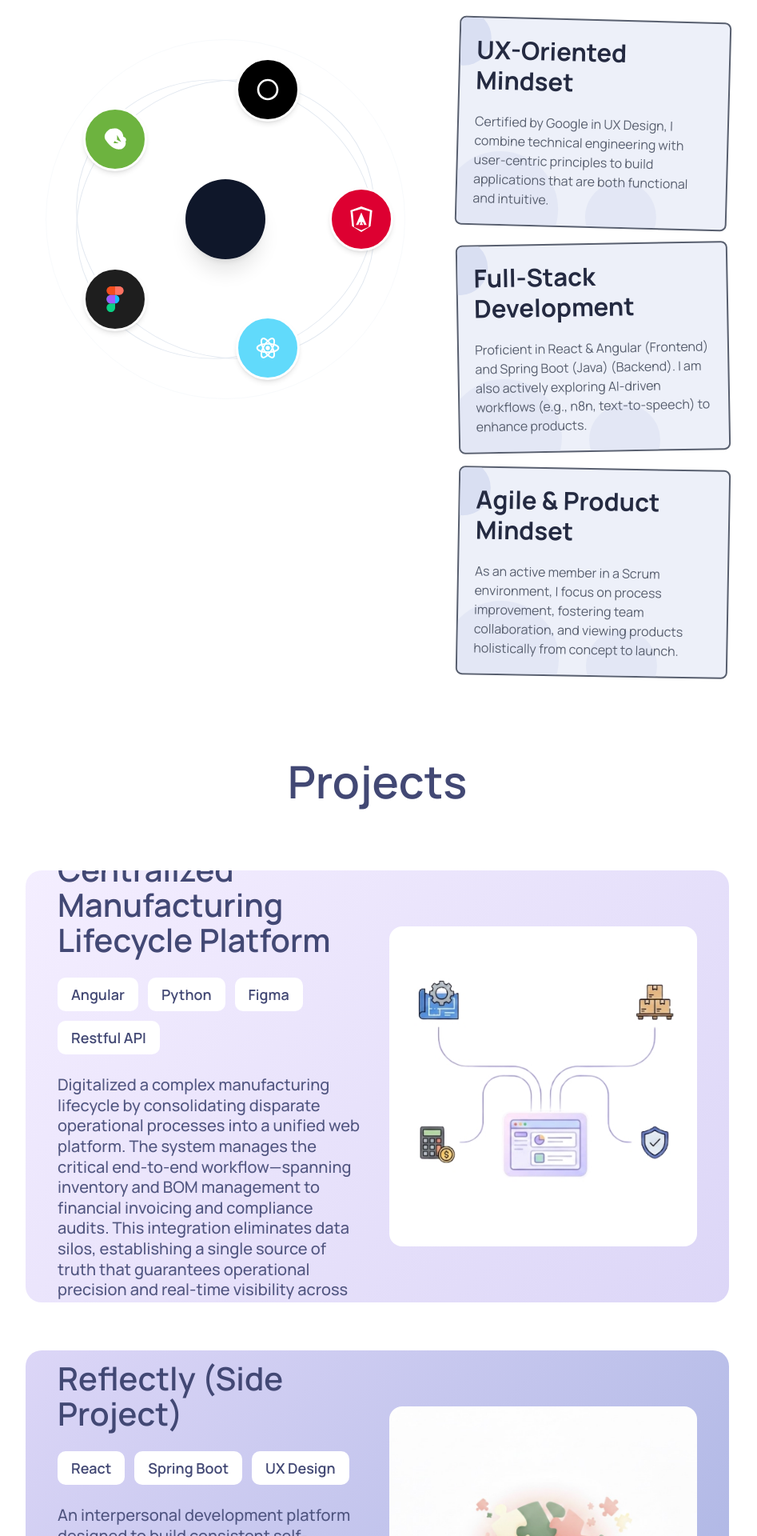
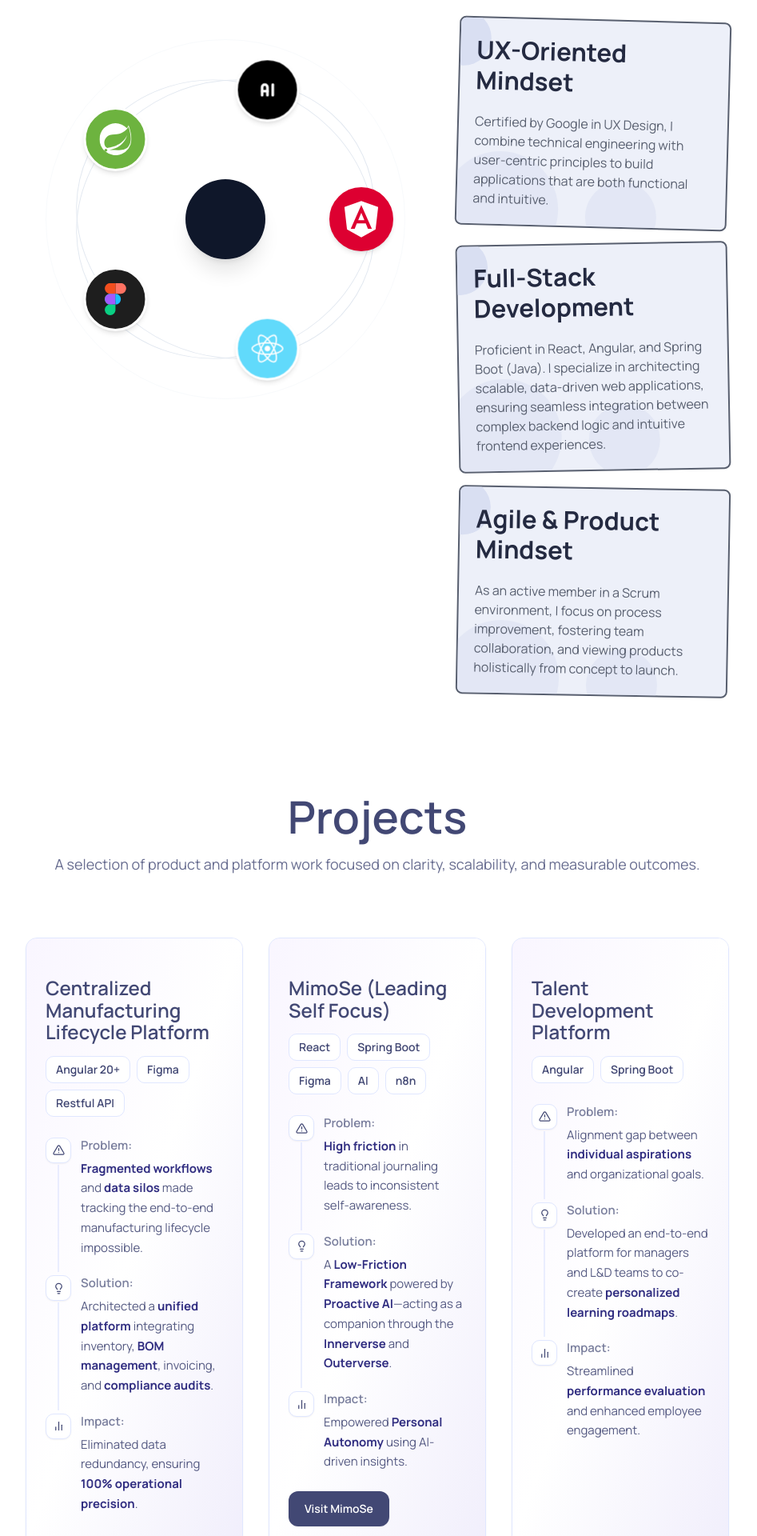
Before and after one commit to hankimthuy/Thuy-Porfolio, a Next.js app: page / in a window 1280 px wide. Shown: the part 820-2740 px from the top of the page at 80% size, without its empty margins (168-1115 px from the left). Built offline with nearby package versions, Linux system fonts and the light colour scheme; some icons are missing.

Commit message:
update projects

```diff
--- a/app/layout.tsx
+++ b/app/layout.tsx
@@ -17,8 +17,10 @@ export default function RootLayout({
 }>) {
   return (
     <html lang="en" suppressHydrationWarning>
-      <ScrollToTop />
-        <body suppressHydrationWarning>{children}</body>
+      <body suppressHydrationWarning>
+        {children}
+        <ScrollToTop />
+      </body>
     </html>
   );
 }
--- a/components/Footer.tsx
+++ b/components/Footer.tsx
@@ -57,7 +57,7 @@ export default function Footer() {
         {/* Bottom Footer */}
         <div className="border-t border-dashed border-[#26252B] pt-6 lg:pt-[32px] flex flex-col sm:flex-row items-center justify-between gap-4">
           <p className="text-sm lg:text-[16px] font-normal text-[#1D2130]">
-            Built by Thuy.io
+            Built by Thuy_
           </p>
           <div className="flex flex-col sm:flex-row items-center gap-2 lg:gap-[20px]">
             <p className="text-sm lg:text-[16px] font-normal text-[#1D2130]">
--- a/components/Projects.tsx
+++ b/components/Projects.tsx
@@ -1,57 +1,101 @@
 'use client';
+
+import type { ReactNode } from 'react';
+import { FiAlertTriangle, FiBarChart2 } from 'react-icons/fi';
+import { LuLightbulb } from 'react-icons/lu';
 
 interface ProjectCardProps {
   title: string;
   tags: string[];
-  description: string;
-  imageBg?: string;
-  image?: string; // Path to project image
-  caseStudyLink?: string;
+  problem: ReactNode;
+  solution: ReactNode;
+  impact: ReactNode;
+  cta?: {
+    label: string;
+    href: string;
+  };
+  illustrationVariant?: 'manufacturing' | 'ai' | 'talent';
 }
 
-function ProjectCard({ title, tags, description, imageBg, image, caseStudyLink }: ProjectCardProps) {
+function Icon({ name, className }: { name: 'warning' | 'lightbulb' | 'chart'; className?: string }) {
+  if (name === 'warning') return <FiAlertTriangle aria-hidden="true" className={className} />;
+  if (name === 'lightbulb') return <LuLightbulb aria-hidden="true" className={className} />;
+  return <FiBarChart2 aria-hidden="true" className={className} />;
+}
+
+function ProjectCard({ title, tags, problem, solution, impact, cta, illustrationVariant }: ProjectCardProps) {
   return (
-    <div className="relative rounded-[12px] lg:rounded-[20px] overflow-hidden h-auto lg:h-[540px] min-h-[400px] lg:min-h-[540px]">
-      <div
-        className="absolute inset-0"
-        style={{
-          background: imageBg || 'linear-gradient(135deg, #F4EEFF 0%, #DCD6F7 100%)',
-        }}
-      />
+    <div className="relative rounded-[14px] overflow-hidden border border-indigo-100 bg-white shadow-sm transition-transform duration-200 will-change-transform hover:shadow-lg hover:shadow-indigo-200/60 hover:scale-[1.01]">
+      <div className="absolute inset-0 bg-gradient-to-br from-[#F4EEFF]/55 via-white to-[#DCD6F7]/40" />
 
-      <div className="relative z-10 p-6 lg:p-[40px] h-full flex flex-col lg:flex-row items-center gap-6 lg:gap-[30px]">
-        {/* Content Section */}
-        <div className="flex-1 flex flex-col justify-center w-full lg:w-auto">
-          <h3 className="text-2xl lg:text-[40px] font-semibold leading-[1.1] text-[#424874] mb-4 lg:mb-[25px]">
+      <div className="relative z-10 p-6">
+        <h3 className="mt-6 text-xl lg:text-[24px] font-semibold leading-[1.15] text-[#424874]">
           {title}
         </h3>
 
-          <div className="flex flex-wrap gap-2 lg:gap-[12px] mb-4 lg:mb-[25px]">
+        <div className="mt-4 flex flex-wrap gap-2">
           {tags.map((tag, index) => (
             <span
               key={index}
-                className="bg-white text-[#424874] px-3 py-1.5 lg:px-[17px] lg:py-[11px] rounded-[8px] lg:rounded-[10px] text-sm lg:text-[18px] font-semibold"
+              className="bg-white text-[#424874] border border-indigo-100 px-3 py-1.5 rounded-[10px] text-sm font-semibold"
             >
               {tag}
             </span>
           ))}
         </div>
 
-          <p className="text-base lg:text-[20px] font-medium leading-[1.28] text-[#424874] max-w-full lg:max-w-[442px] opacity-90">
-            {description}
-          </p>
+        <div className="mt-6">
+          <div className="space-y-5 text-[15px] leading-[1.65] text-[#424874]/90">
+            <div className="flex gap-3">
+              <div className="relative w-8 flex-shrink-0 flex justify-center">
+                <div className="mt-0.5 h-8 w-8 rounded-[10px] bg-white border border-indigo-100 text-[#424874] flex items-center justify-center shadow-sm">
+                  <Icon name="warning" className="h-4.5 w-4.5" />
+                </div>
+                <div className="absolute left-1/2 top-9 bottom-[-18px] -translate-x-1/2 border-l border-indigo-200/70" />
+              </div>
+              <div className="min-w-0">
+                <div className="text-[#424874]/70 font-semibold">Problem:</div>
+                <div className="mt-1">{problem}</div>
+              </div>
             </div>
 
-        {/* Image Section */}
-        {image && (
-          <div className="flex-1 flex items-center justify-center w-full lg:w-auto">
-            <div className="relative w-full max-w-full lg:max-w-[500px] h-[250px] lg:h-[400px] rounded-[12px] lg:rounded-[16px] overflow-hidden">
-              <img
-                src={image}
-                alt={title}
-                className="w-full h-full object-cover"
-              />
+            <div className="flex gap-3">
+              <div className="relative w-8 flex-shrink-0 flex justify-center">
+                <div className="mt-0.5 h-8 w-8 rounded-[10px] bg-white border border-indigo-100 text-[#424874] flex items-center justify-center shadow-sm">
+                  <Icon name="lightbulb" className="h-4.5 w-4.5" />
                 </div>
+                <div className="absolute left-1/2 top-9 bottom-[-18px] -translate-x-1/2 border-l border-indigo-200/70" />
+              </div>
+              <div className="min-w-0">
+                <div className="text-[#424874]/70 font-semibold">Solution:</div>
+                <div className="mt-1">{solution}</div>
+              </div>
+            </div>
+
+            <div className="flex gap-3">
+              <div className="relative w-8 flex-shrink-0 flex justify-center">
+                <div className="mt-0.5 h-8 w-8 rounded-[10px] bg-white border border-indigo-100 text-[#424874] flex items-center justify-center shadow-sm">
+                  <Icon name="chart" className="h-4.5 w-4.5" />
+                </div>
+              </div>
+              <div className="min-w-0">
+                <div className="text-[#424874]/70 font-semibold">Impact:</div>
+                <div className="mt-1">{impact}</div>
+              </div>
+            </div>
+          </div>
+        </div>
+
+        {cta && (
+          <div className="mt-6">
+            <a
+              href={cta.href}
+              target="_blank"
+              rel="noreferrer"
+              className="inline-flex items-center justify-center rounded-[12px] px-5 py-3 text-sm font-semibold bg-[#424874] text-white shadow-sm transition-colors hover:bg-[#34385f] focus:outline-none focus-visible:ring-2 focus-visible:ring-offset-2 focus-visible:ring-indigo-400"
+            >
+              {cta.label}
+            </a>
           </div>
         )}
       </div>
@@ -60,33 +104,91 @@ function ProjectCard({ title, tags, description, imageBg, image, caseStudyLink }
 }
 
 export default function Projects() {
-  const projects = [
+  const projects: ProjectCardProps[] = [
     {
       title: 'Centralized Manufacturing Lifecycle Platform',
-      tags: ['Angular', 'Python', 'Figma', 'Restful API'],
-      description: 'Digitalized a complex manufacturing lifecycle by consolidating disparate operational processes into a unified web platform. The system manages the critical end-to-end workflow—spanning inventory and BOM management to financial invoicing and compliance audits. This integration eliminates data silos, establishing a single source of truth that guarantees operational precision and real-time visibility across departments.',
-      imageBg: 'linear-gradient(135deg, #F4EEFF 0%, #DCD6F7 100%)',
-      image: '/images/1.jpg',
-      caseStudyLink: '#',
+      tags: ['Angular 20+', 'Figma', 'Restful API'],
+      problem: (
+        <>
+          <strong className="font-bold text-indigo-900">Fragmented workflows</strong> and{' '}
+          <strong className="font-bold text-indigo-900">data silos</strong> made tracking the end-to-end manufacturing lifecycle impossible.
+        </>
+      ),
+      solution: (
+        <>
+          Architected a <strong className="font-bold text-indigo-900">unified platform</strong> integrating inventory,{' '}
+          <strong className="font-bold text-indigo-900">BOM management</strong>, invoicing, and{' '}
+          <strong className="font-bold text-indigo-900">compliance audits</strong>.
+        </>
+      ),
+      impact: (
+        <>
+          Eliminated data redundancy, ensuring <strong className="font-bold text-indigo-900">100% operational precision</strong>.
+        </>
+      ),
+      illustrationVariant: 'manufacturing',
     },
     {
-      title: 'Reflectly (Side Project)',
-      tags: ['React', 'Spring Boot', 'UX Design'],
-      description: 'An interpersonal development platform designed to build consistent self-awareness habits. The core value lies in helping users visualize emotional patterns and understand their own behavioral triggers. To achieve this without the friction of manual journaling, the app leverages AI as a supportive tool: utilizing a "Voice-to-Insight" workflow to capture spoken thoughts and an "Insight Crystallizer" to help users distill raw experiences into clear, actionable life principles.',
-      imageBg: 'linear-gradient(135deg, #DCD6F7 0%, #A6B1E1 100%)',
-      image: '/images/IMG_2304.JPG',
-      caseStudyLink: '#',
+      title: 'MimoSe (Leading Self Focus)',
+      tags: ['React', 'Spring Boot', 'Figma', 'AI', 'n8n'],
+      problem: (
+        <>
+          <strong className="font-bold text-indigo-900">High friction</strong> in traditional journaling leads to inconsistent self-awareness.
+        </>
+      ),
+      solution: (
+        <>
+          A <strong className="font-bold text-indigo-900">Low-Friction Framework</strong> powered by{' '}
+          <strong className="font-bold text-indigo-900">Proactive AI</strong>—acting as a companion through the{' '}
+          <strong className="font-bold text-indigo-900">Innerverse</strong> and{' '}
+          <strong className="font-bold text-indigo-900">Outerverse</strong>.
+        </>
+      ),
+      impact: (
+        <>
+          Empowered <strong className="font-bold text-indigo-900">Personal Autonomy</strong> using AI-driven insights.
+        </>
+      ),
+      cta: {
+        label: 'Visit MimoSe',
+        href: 'https://www.mimose.io.vn/',
+      },
+      illustrationVariant: 'ai',
+    },
+    {
+      title: 'Talent Development Platform',
+      tags: ['Angular', 'Spring Boot'],
+      problem: (
+        <>
+          Alignment gap between <strong className="font-bold text-indigo-900">individual aspirations</strong> and organizational goals.
+        </>
+      ),
+      solution: (
+        <>
+          Developed an end-to-end platform for managers and L&D teams to co-create{' '}
+          <strong className="font-bold text-indigo-900">personalized learning roadmaps</strong>.
+        </>
+      ),
+      impact: (
+        <>
+          Streamlined <strong className="font-bold text-indigo-900">performance evaluation</strong> and enhanced employee engagement.
+        </>
+      ),
+      illustrationVariant: 'talent',
     },
   ];
 
   return (
-    <section id="projects" className="py-8 lg:py-[50px] bg-white">
+    <section id="projects" className="py-10 lg:py-[70px] bg-white">
       <div className="max-w-[1728px] mx-auto px-6 lg:px-[200px]">
-        <h2 className="text-3xl lg:text-[56px] font-semibold leading-[1.1] text-[#424874] text-center mb-8 lg:mb-[80px]">
-          Projects
-        </h2>
+        <div className="text-center">
+          <h2 className="text-3xl lg:text-[56px] font-semibold leading-[1.1] text-[#424874]">Projects</h2>
+          <p className="mt-4 text-base lg:text-[18px] text-[#424874]/80 max-w-[920px] mx-auto">
+            A selection of product and platform work focused on clarity, scalability, and measurable outcomes.
+          </p>
+        </div>
 
-        <div className="flex flex-col gap-8 lg:gap-[60px]">
+        <div className="mt-10 lg:mt-[80px] grid grid-cols-1 lg:grid-cols-3 gap-6 lg:gap-8">
           {projects.map((project, index) => (
             <ProjectCard key={index} {...project} />
           ))}
--- a/components/Skills.tsx
+++ b/components/Skills.tsx
@@ -2,6 +2,10 @@
 
 import { useMemo, useState, useEffect } from 'react';
 import CodeIcon from '@mui/icons-material/Code';
+import { FaAngular } from "react-icons/fa";
+import { SiSpring } from "react-icons/si";
+import { FaReact } from "react-icons/fa";
+import { TbAi } from "react-icons/tb";
 
 interface SkillCardProps {
   number: string;
@@ -58,7 +62,7 @@ export default function Skills() {
     {
       number: '2',
       title: 'Full-Stack Development',
-      description: 'Proficient in React & Angular (Frontend) and Spring Boot (Java) (Backend). I am also actively exploring AI-driven workflows (e.g., n8n, text-to-speech) to enhance products.',
+      description: 'Proficient in React, Angular, and Spring Boot (Java). I specialize in architecting scalable, data-driven web applications, ensuring seamless integration between complex backend logic and intuitive frontend experiences.',
     },
     {
       number: '3',
@@ -73,25 +77,11 @@ export default function Skills() {
     { name: 'React', bgColor: '#61DAFB', angle: 72 },
     { name: 'Figma', bgColor: '#1E1E1E', angle: 144 },
     { name: 'Spring Boot', bgColor: '#6DB33F', angle: 216 },
-    { name: 'Copilot', bgColor: '#000000', angle: 288 },
+    { name: 'AI', bgColor: '#000000', angle: 288 },
   ], []);
 
-  // Reduced size for circular icons section - responsive
-  const circularSectionSize = isLaptop ? 500 : 300;
-  const centerX = circularSectionSize / 2;
-  const centerY = circularSectionSize / 2;
-
   // Adjust radius for orbit positions - responsive
-  const radius = isLaptop ? 170 : 100;
-  const adjustedIconPositions = useMemo(() =>
-    techIconsConfig.map(tech => ({
-      ...tech,
-      radius: radius,
-      x: centerX + Math.cos((tech.angle * Math.PI) / 180) * radius,
-      y: centerY + Math.sin((tech.angle * Math.PI) / 180) * radius,
-    })),
-    [techIconsConfig, centerX, centerY, radius]
-  );
+  const radius = isLaptop ? 170 : 105;
 
 
   // SVG components - Updated to use White Fill for colored backgrounds
@@ -99,28 +89,16 @@ export default function Skills() {
     switch (name) {
       case 'Angular':
         return (
-          // White Icon
-          <svg width="32" height="32" viewBox="0 0 24 24" fill="none" xmlns="http://www.w3.org/2000/svg">
-            <path d="M10.3705 17.5137L12 13.5795L13.6295 17.5137H10.3705ZM12 0L1.75114 3.65684L3.33716 18.5723L12 24L20.6628 18.5723L22.2489 3.65684L12 0ZM18.7997 19.3444L12 22.25L5.20034 19.3444L3.92966 4.77443L12 2.5L20.0703 4.77443L18.7997 19.3444Z" fill="white" />
-            <path d="M12 5.61365L6.96591 17.5136H9.27273L10.3705 14.8614H13.6295L14.7273 17.5136H17.0341L12 5.61365Z" fill="white" />
-          </svg>
+          <FaAngular style={{ width: '100%', height: '100%' }} color="white" />
+
         );
       case 'React':
         return (
-          // White Icon
-          <svg width="32" height="32" viewBox="0 0 24 24" fill="none" xmlns="http://www.w3.org/2000/svg">
-            <circle cx="12" cy="12" r="2" fill="white" />
-            <g stroke="white" strokeWidth="1.5">
-              <ellipse cx="12" cy="12" rx="10" ry="4" />
-              <ellipse cx="12" cy="12" rx="10" ry="4" transform="rotate(60 12 12)" />
-              <ellipse cx="12" cy="12" rx="10" ry="4" transform="rotate(120 12 12)" />
-            </g>
-          </svg>
+          <FaReact style={{ width: '100%', height: '100%' }} color="white" />
         );
       case 'Figma':
         return (
-          // Original Colors (Figma logo needs colors)
-          <svg width="32" height="32" viewBox="0 0 38 57" fill="none" xmlns="http://www.w3.org/2000/svg">
+          <svg width="100%" height="100%" viewBox="0 0 38 57" fill="none" xmlns="http://www.w3.org/2000/svg">
             <path d="M19 28.5C19 28.5 19 38 9.5 38C0 38 0 28.5 0 28.5C0 19 9.5 19 9.5 19H19V28.5Z" fill="#0ACF83" />
             <path d="M0 47.5C0 42.2533 4.25329 38 9.5 38H19V47.5C19 52.7467 14.7467 57 9.5 57C4.25329 57 0 52.7467 0 47.5Z" fill="#0ACF83" />
             <path d="M19 0V19H28.5C33.7467 19 38 14.7467 38 9.5C38 4.25329 33.7467 0 28.5 0H19Z" fill="#FF7262" />
@@ -131,20 +109,13 @@ export default function Skills() {
         );
       case 'Spring Boot':
         return (
-          // White Icon
-          <svg width="32" height="32" viewBox="0 0 24 24" fill="none" xmlns="http://www.w3.org/2000/svg">
-            <path d="M22.0833 13.9213C22.2592 13.5654 22.352 13.1678 22.352 12.7523C22.352 11.2335 21.2269 9.97235 19.7619 9.77093C19.7619 9.77093 19.6644 4.38139 14.2882 2.30237C11.595 1.25878 7.37526 2.5029 7.37526 2.5029C5.38883 3.32179 3.51866 5.86016 3.51866 5.86016C1.94424 7.64411 1.70116 10.3444 2.82236 12.3853C3.01692 12.7402 3.28723 13.048 3.6067 13.2929L3.58529 13.3364C3.58529 13.3364 9.07096 22.6588 17.0654 21.4641C17.0654 21.4641 20.3204 20.7255 21.6112 17.5873C21.8485 17.0135 21.9897 16.386 21.9897 15.7262C21.9897 15.0877 21.8596 14.4815 21.6335 13.9274L22.0833 13.9213ZM10.5746 15.8276C10.5746 15.8276 10.9995 14.7214 11.4116 13.6335L15.4267 15.6587L10.5746 15.8276ZM13.8837 8.0121C13.8837 8.0121 16.6346 12.3392 17.6534 14.591L13.7912 12.6366L13.8837 8.0121Z" fill="white" />
-          </svg>
+          <SiSpring style={{ width: '100%', height: '100%' }} color="white" />
+
         );
-      case 'Copilot':
+      case 'AI':
         return (
            // White Icon
-          <svg width="32" height="32" viewBox="0 0 24 24" fill="none" xmlns="http://www.w3.org/2000/svg">
-            <path d="M12 2C6.48 2 2 6.48 2 12s4.48 10 10 10 10-4.48 10-10S17.52 2 12 2zm0 18c-4.41 0-8-3.59-8-8s3.59-8 8-8 8 3.59 8 8-3.59 8-8 8z" fill="white" />
-            <circle cx="8" cy="11" r="1.5" fill="black" />
-            <circle cx="16" cy="11" r="1.5" fill="black" />
-            <path d="M17 14c-1.5 2-3 3-5 3s-3.5-1-5-3" stroke="black" strokeWidth="1.5" strokeLinecap="round" />
-          </svg>
+          <TbAi style={{ width: '100%', height: '100%' }} color="white" />
         );
       default:
         return null;
@@ -159,7 +130,7 @@ export default function Skills() {
       <div className="max-w-[1728px] mx-auto px-6 lg:px-[200px]">
         <div className="flex flex-col lg:flex-row items-center lg:items-start gap-8 lg:gap-[40px]">
           {/* Left - Circular Tech Icons */}
-          <div className="relative flex items-center justify-center flex-shrink-0 w-[300px] h-[300px] lg:w-[500px] lg:h-[500px]">
+          <div className="relative flex items-center justify-center flex-shrink-0 w-[260px] h-[260px] sm:w-[300px] sm:h-[300px] lg:w-[500px] lg:h-[500px]">
 
             {/* NEW: Orbits (Replaced the old <line> SVGs with concentric rings) */}
             <div className="absolute inset-0 flex items-center justify-center pointer-events-none">
@@ -177,10 +148,11 @@ export default function Skills() {
             </div>
 
             {/* Tech Icons around circle */}
-            {adjustedIconPositions.map((tech, index) => {
+            {techIconsConfig.map((tech, index) => {
               const iconSize = isLaptop ? 80 : 50;
-              const iconOffset = iconSize / 2;
-              const svgSize = isLaptop ? '32px' : '20px';
+              const svgSize = tech.name === 'Angular'
+                ? (isLaptop ? '52px' : '36px')
+                : (isLaptop ? '40px' : '28px');
               return (
                 <div
                   key={index}
@@ -188,10 +160,11 @@ export default function Skills() {
                   style={{
                     width: `${iconSize}px`,
                     height: `${iconSize}px`,
-                    left: `${tech.x - iconOffset}px`,
-                    top: `${tech.y - iconOffset}px`,
+                    left: '50%',
+                    top: '50%',
+                    transform: `translate(-50%, -50%) rotate(${tech.angle}deg) translate(${radius}px) rotate(${-tech.angle}deg)`,
                     backgroundColor: tech.bgColor,
-                    border: '3px solid white',
+                    border: tech.name === 'Angular' ? '3px solid #DD0031' : '3px solid white',
                   }}
                   title={tech.name}
                 >
```
Also changed, not shown: components/Hero.tsx (+3 -15 lines), public/images/IMG_1485.JPG. Lines whose indentation alone changed are shown as unchanged.
